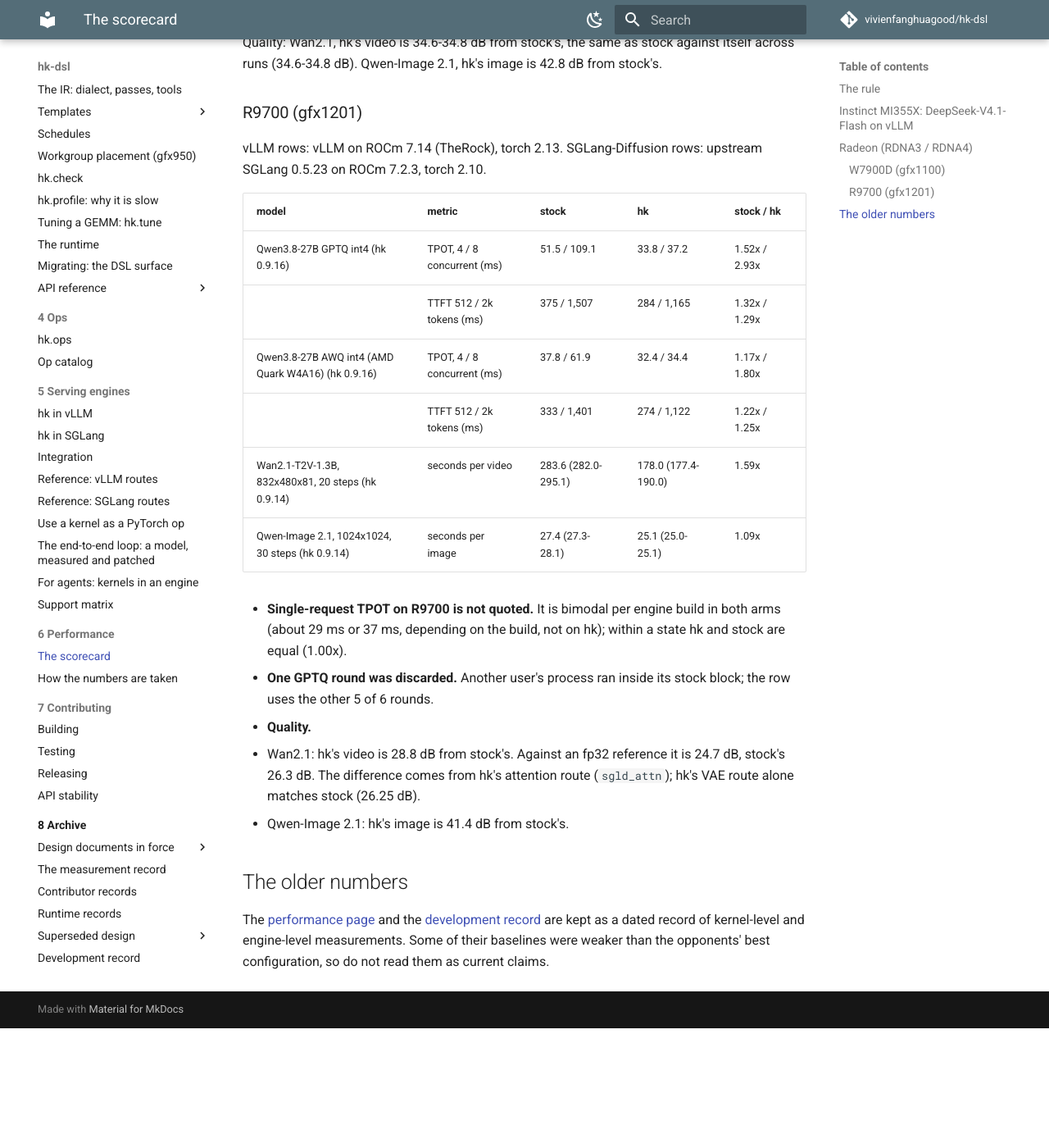
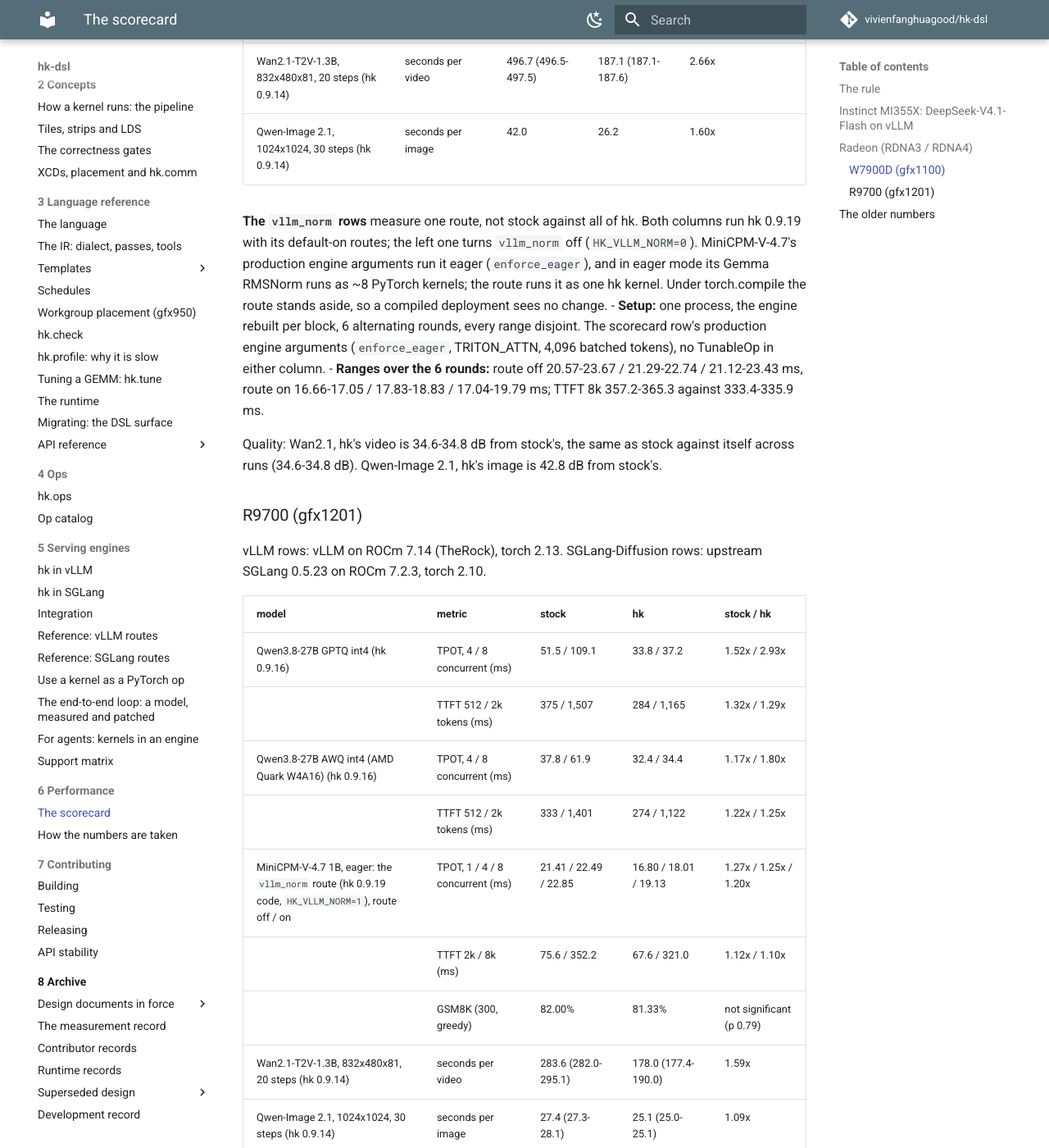
Before and after one commit to vivienfanghuagood/hk-dsl, an MkDocs documentation site: the page built from docs/performance/scorecard.md, in a window 1280 px wide and 1400 px high, scrolled down 4107 px. Shown: the whole window at 82% size. Built offline with MkDocs 1.6.1 and Material for MkDocs 9.7.7, drawn with Linux system fonts in a browser that asks for light colours; comment, search, counter and statistics services are not loaded; before the commit the page ends 5361 px from its top, so only the background shows below that; some of the changed text lies outside the part shown.

Commit message:
scorecard: vllm_norm route rows for MiniCPM-V-4.7 1B eager (W7900D hk 0.9.19, R9700), 6 rounds each
Co-Authored-By: Claude <noreply@anthropic.com>

```diff
--- a/docs/performance/scorecard.md
+++ b/docs/performance/scorecard.md
@@ -95,14 +95,26 @@ vLLM rows: vLLM on ROCm 7.14 (TheRock), torch 2.13. SGLang-Diffusion rows: SGLan
 | MiniCPM5-2B (hk 0.9.14) | TPOT, 1 / 4 / 8 concurrent (ms) | 7.90 / 9.29 / 10.66 | 7.92 / 8.76 / 9.16 | 1.00x (slightly worse) / 1.06x / 1.16x |
 | | TTFT 8k / 32k (ms) | 907 / 12,550 | 591 / 4,247 | 1.54x / 2.95x |
 | | GSM8K (1319, greedy) | 73.77% | 74.60% | not significant (McNemar p 0.42) |
-| MiniCPM-V-4.7 1B (hk 0.9.14) | TPOT, 1 / 4 / 8 concurrent (ms) | 21.5 / 22.3 / 27.2 | 21.3 / 22.2 / 27.3 | 1.01x / = / = |
+| MiniCPM-V-4.7 1B, eager (hk 0.9.14) | TPOT, 1 / 4 / 8 concurrent (ms) | 21.5 / 22.3 / 27.2 | 21.3 / 22.2 / 27.3 | 1.01x / = / = |
 | | TTFT 8k / 32k (ms) | 656 / 7,451 | 270 / 1,384 | 2.43x / 5.38x |
 | | GSM8K | 81.50% | 80.89% | not significant (p 0.42) |
+| MiniCPM-V-4.7 1B, eager: the `vllm_norm` route (hk 0.9.19), route off / on | TPOT, 1 / 4 / 8 concurrent (ms) | 22.39 / 22.56 / 21.99 | 16.81 / 18.22 / 17.58 | 1.33x / 1.24x / 1.25x |
+| | TTFT 8k (ms) | 358.1 | 334.5 | 1.07x |
+| | GSM8K (300, greedy) | 81.67% | 82.33% | not significant (p 0.80) |
 | MiniCPM-V-4.7 35B-A3B, 2 GPUs (hk 0.9.14) | TPOT, 1 / 4 / 8 concurrent (ms) | 61.8 / 63.1 / 73.3 | 61.2 / 62.0 / 64.5 | = / = / 1.14x |
 | | TTFT 8k / 32k (ms) | 2,277 / 18,070 | 1,575 / 6,957 | 1.45x / 2.60x |
 | | GSM8K | 95.22% | 95.83% | not significant (p 0.08); a second accuracy run is planned |
 | Wan2.1-T2V-1.3B, 832x480x81, 20 steps (hk 0.9.14) | seconds per video | 496.7 (496.5-497.5) | 187.1 (187.1-187.6) | 2.66x |
 | Qwen-Image 2.1, 1024x1024, 30 steps (hk 0.9.14) | seconds per image | 42.0 | 26.2 | 1.60x |
+
+**The `vllm_norm` rows** measure one route, not stock against all of hk. Both columns run hk 0.9.19 with its
+default-on routes; the left one turns `vllm_norm` off (`HK_VLLM_NORM=0`). MiniCPM-V-4.7's production engine
+arguments run it eager (`enforce_eager`), and in eager mode its Gemma RMSNorm runs as ~8 PyTorch kernels; the route
+runs it as one hk kernel. Under torch.compile the route stands aside, so a compiled deployment sees no change.
+- **Setup:** one process, the engine rebuilt per block, 6 alternating rounds, every range disjoint. The scorecard row's
+  production engine arguments (`enforce_eager`, TRITON_ATTN, 4,096 batched tokens), no TunableOp in either column.
+- **Ranges over the 6 rounds:** route off 20.57-23.67 / 21.29-22.74 / 21.12-23.43 ms, route on 16.66-17.05 /
+  17.83-18.83 / 17.04-19.79 ms; TTFT 8k 357.2-365.3 against 333.4-335.9 ms.
 
 Quality: Wan2.1, hk's video is 34.6-34.8 dB from stock's, the same as stock against itself across runs (34.6-34.8 dB). Qwen-Image 2.1,
 hk's image is 42.8 dB from stock's.
@@ -117,10 +129,19 @@ vLLM rows: vLLM on ROCm 7.14 (TheRock), torch 2.13. SGLang-Diffusion rows: upstr
 | | TTFT 512 / 2k tokens (ms) | 375 / 1,507 | 284 / 1,165 | 1.32x / 1.29x |
 | Qwen3.8-27B AWQ int4 (AMD Quark W4A16) (hk 0.9.16) | TPOT, 4 / 8 concurrent (ms) | 37.8 / 61.9 | 32.4 / 34.4 | 1.17x / 1.80x |
 | | TTFT 512 / 2k tokens (ms) | 333 / 1,401 | 274 / 1,122 | 1.22x / 1.25x |
+| MiniCPM-V-4.7 1B, eager: the `vllm_norm` route (hk 0.9.19 code, `HK_VLLM_NORM=1`), route off / on | TPOT, 1 / 4 / 8 concurrent (ms) | 21.41 / 22.49 / 22.85 | 16.80 / 18.01 / 19.13 | 1.27x / 1.25x / 1.20x |
+| | TTFT 2k / 8k (ms) | 75.6 / 352.2 | 67.6 / 321.0 | 1.12x / 1.10x |
+| | GSM8K (300, greedy) | 82.00% | 81.33% | not significant (p 0.79) |
 | Wan2.1-T2V-1.3B, 832x480x81, 20 steps (hk 0.9.14) | seconds per video | 283.6 (282.0-295.1) | 178.0 (177.4-190.0) | 1.59x |
 | Qwen-Image 2.1, 1024x1024, 30 steps (hk 0.9.14) | seconds per image | 27.4 (27.3-28.1) | 25.1 (25.0-25.1) | 1.09x |
 
-- **Single-request TPOT on R9700 is not quoted.** It is bimodal per engine build in both arms (about 29 ms or 37 ms,
+- **The `vllm_norm` row** is the same route A/B as on the W7900D: 6 alternating rounds in one process, engine rebuilt
+  per block, every range disjoint. The engine runs eager (`enforce_eager`, as MiniCPM-V-4.7 is served), TRITON_ATTN,
+  16k context. The route is on by default on gfx1201 from the next release (#366); on hk 0.9.19 it is
+  `HK_VLLM_NORM=1`. It was measured from the source tree at the route's merge, whose route and kernel code is the
+  same as the 0.9.19 wheel's. Ranges: route off 20.87-23.10 / 21.48-23.16 / 22.24-26.63 ms, route on 16.33-17.91 /
+  17.47-20.13 / 18.67-21.04 ms.
+- **Single-request TPOT on R9700 is not quoted** for the GPTQ / AWQ rows. It is bimodal per engine build in both arms (about 29 ms or 37 ms,
   depending on the build, not on hk); within a state hk and stock are equal (1.00x).
 - **One GPTQ round was discarded.** Another user's process ran inside its stock block; the row uses the other 5 of 6
   rounds.
```
